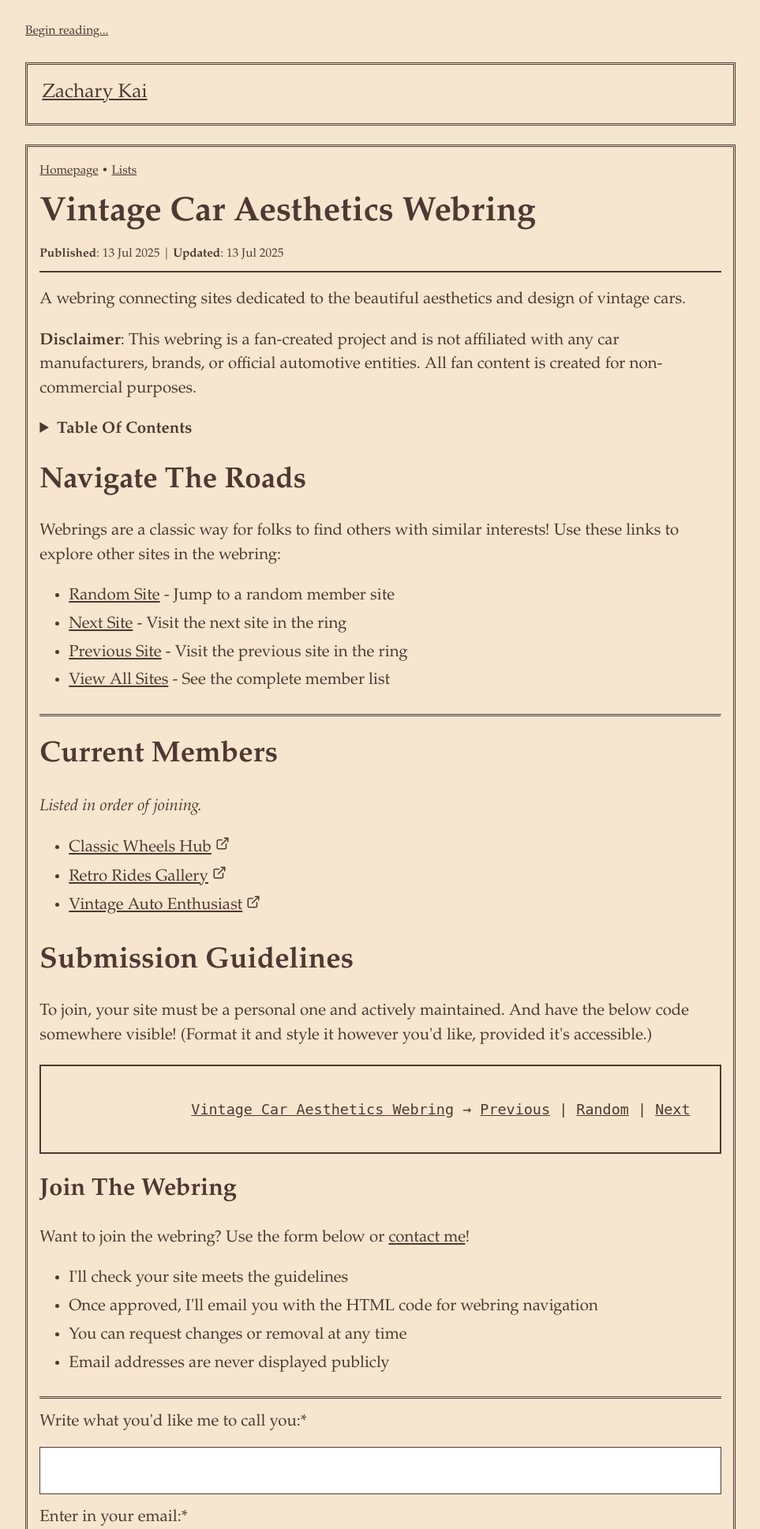
After one commit to zk-codes/site, a PHP site: page /lists/vintagecars.php in a window 1280 px wide. The commit adds this page. Shown: the top 1936 px of the page at 79% size, without its empty margins (158-1121 px from the left). Run offline with PHP 8.4, Linux system fonts and the light colour scheme.

Commit message:
Made a few adjustments.

```diff
--- /dev/null
+++ b/lists/vintagecars.php
@@ -0,0 +1,283 @@
+<?php
+
+error_reporting(E_ALL);
+ini_set('display_errors', 1);
+
+// Webring Members
+
+$sites = [
+    [
+        'id' => 1,
+        'site_name' => 'Classic Wheels Hub',
+        'site_url' => 'https://example.com/classic-wheels/',
+    ],
+    [
+        'id' => 2,
+        'site_name' => 'Retro Rides Gallery',
+        'site_url' => 'https://example.com/retro-rides/',
+    ],
+    [
+        'id' => 3,
+        'site_name' => 'Vintage Auto Enthusiast',
+        'site_url' => 'https://example.com/vintage-auto/',
+    ],
+];
+
+// Find Current Site Index Based On Referrer
+
+function findCurrentSiteIndex($sites, $referrer_url) {
+    if (empty($referrer_url)) {
+        return -1;
+    }
+
+    foreach ($sites as $index => $site) {
+        $site_domain = parse_url($site['site_url'], PHP_URL_HOST);
+        $referrer_domain = parse_url($referrer_url, PHP_URL_HOST);
+
+        if ($site_domain && $referrer_domain) {
+            // Remove www. for comparison
+            $site_domain = preg_replace('/^www\./', '', $site_domain);
+            $referrer_domain = preg_replace('/^www\./', '', $referrer_domain);
+
+            if ($site_domain === $referrer_domain) {
+                return $index;
+            }
+        }
+    }
+
+    return -1;
+}
+
+// Check If It's A Navigation Request
+
+$action = $_GET['action'] ?? null;
+
+if ($action && in_array($action, ['random', 'next', 'prev', 'previous', 'list', 'all'])) {
+
+    // Handle Navigation
+    $referrer = $_SERVER['HTTP_REFERER'] ?? '';
+
+    if (empty($sites)) {
+        header("Location: /");
+        exit;
+    }
+
+    $target_site = null;
+
+    switch ($action) {
+        case 'random':
+            $random_index = array_rand($sites);
+            $target_site = $sites[$random_index];
+            break;
+
+        case 'next':
+            $current_index = findCurrentSiteIndex($sites, $referrer);
+            if ($current_index >= 0) {
+                $next_index = ($current_index + 1) % count($sites);
+                $target_site = $sites[$next_index];
+            } else {
+                $target_site = $sites[0];
+            }
+            break;
+
+        case 'prev':
+        case 'previous':
+            $current_index = findCurrentSiteIndex($sites, $referrer);
+            if ($current_index >= 0) {
+                $prev_index = ($current_index - 1 + count($sites)) % count($sites);
+                $target_site = $sites[$prev_index];
+            } else {
+                $target_site = end($sites);
+            }
+            break;
+
+        case 'list':
+        case 'all':
+            header("Location: /#members");
+            exit;
+    }
+
+    // Redirect To Target Site If Found
+    if ($target_site) {
+        $redirect_url = $target_site['site_url'];
+
+        if (!preg_match('/^https?:\/\//', $redirect_url)) {
+            $redirect_url = 'http://' . $redirect_url;
+        }
+
+        header("Location: " . $redirect_url);
+        exit;
+    } else {
+        header("Location: /");
+        exit;
+    }
+}
+
+// Display the main webring page
+?>
+<!DOCTYPE html>
+<html lang="en-US">
+    <head>
+        <meta charset="utf-8"/>
+        <title>Vintage Car Aesthetics Webring</title>
+        <meta name="viewport" content="width=device-width, initial-scale=1"/>
+        <link rel="shortcut icon" href="/assets/icon.ico" type="image/x-icon"/>
+        <link rel="stylesheet" href="/assets/style.css"/>
+        <link rel="stylesheet" href="/assets/styles/print.css" media="print">
+        <link href="/assets/manifest.json" rel="manifest"/>
+        <link rel="alternate" type="application/rss+xml" title="Vintage Car Aesthetics Webring" href="/assets/rss.xml"/>
+        <link rel="webmention" href="https://webmention.io/zacharykai.net/webmention"/>
+        <link rel="canonical" href="https://zacharykai.net/lists/vintage-cars"/>
+        <meta name="date" content="2025-07-13"/>
+        <meta name="last-modified" content="2025-07-13"/>
+        <meta name="description" content="A webring connecting enthusiasts of vintage car aesthetics and design."/>
+    </head>
+    <body>
+        <p><a href="#top" class="essentials">Begin reading...</a></p>
+        <header><nav><a href="/">Zachary Kai</a></nav></header>
+        <main class="h-entry">
+            <header>
+                <p class="breadcrumbs"><a href="/">Homepage</a> • <a href="/sitemap#lists">Lists</a></p>
+                <h1 class="p-name">Vintage Car Aesthetics Webring</h1>
+                <p class="postmeta">
+                    <strong>Published</strong>: <time class="dt-published" datetime="2025-07-13">13 Jul 2025</time> |
+                    <strong>Updated</strong>: <time class="dt-modified" datetime="2025-07-13">13 Jul 2025</time>
+                </p>
+            </header>
+            <p id="top" class="p-summary">A webring connecting sites dedicated to the beautiful aesthetics and design of vintage cars.</p>
+            <p><strong>Disclaimer</strong>: This webring is a fan-created project and is not affiliated with any car manufacturers, brands, or official automotive entities. All fan content is created for non-commercial purposes.</p>
+            <details>
+                <summary><strong>Table Of Contents</strong></summary>
+                <ul>
+                    <li><a href="#navigate">Navigate The Roads</a></li>
+                    <li><a href="#members">Members</a></li>
+                    <li><a href="#guidelines">Submission Guidelines</a></li>
+                    <li><a href="#join">Join The Webring</a></li>
+                </ul>
+            </details>
+            <h2 id="navigate">Navigate The Roads</h2>
+            <p>Webrings are a classic way for folks to find others with similar interests! Use these links to explore other sites in the webring:</p>
+            <ul>
+                <li><a href="?action=random">Random Site</a> - Jump to a random member site</li>
+                <li><a href="?action=next">Next Site</a> - Visit the next site in the ring</li>
+                <li><a href="?action=prev">Previous Site</a> - Visit the previous site in the ring</li>
+                <li><a href="#members">View All Sites</a> - See the complete member list</li>
+            </ul>
+            <p></p>
+            <hr>
+            <h2 id="members">Current Members</h2>
+            <p><em>Listed in order of joining.</em></p>
+
+            <?php if (empty($sites)): ?>
+                <p>No one yet. Check back soon!</p>
+            <?php else: ?>
+                <ul>
+                    <?php foreach ($sites as $site): ?>
+                    <li><a href="<?php echo htmlspecialchars($site['site_url']); ?>" rel="noopener"><?php echo htmlspecialchars($site['site_name']); ?></a></li>
+                    <?php endforeach; ?>
+                </ul>
+            <?php endif; ?>
+
+            <h2 id="guidelines">Submission Guidelines</h2>
+            <p>To join, your site must be a personal one and actively maintained. And have the below code somewhere visible! (Format it and style it however you'd like, provided it's accessible.)</p>
+            <p><pre><code>
+                <a href="https://zacharykai.net/lists/vintage-cars">Vintage Car Aesthetics Webring</a> &rarr; <a href="https://zacharykai.net/lists/vintage-cars?action=prev">Previous</a> | <a href="https://zacharykai.net/lists/vintage-cars?action=random">Random</a> | <a href="https://zacharykai.net/lists/vintage-cars?action=next">Next</a>
+            </code></pre></p>
+            <h3 id="join">Join The Webring</h3>
+            <p>Want to join the webring? Use the form below or <a href="/hello">contact me</a>!</p>
+            <ul>
+                <li>I'll check your site meets the guidelines</li>
+                <li>Once approved, I'll email you with the HTML code for webring navigation</li>
+                <li>You can request changes or removal at any time</li>
+                <li>Email addresses are never displayed publicly</li>
+            </ul>
+            <form id="submission-form" action="/assets/scripts/submissions.php" method="post">
+                <label for="name">Write what you'd like me to call you:*</label>
+                <br/>
+                <input type="text" id="name" name="name" required/>
+                <br/>
+                <label for="email">Enter in your email:*</label>
+                <br/>
+                <input type="email" id="email" name="email" required/>
+                <br/>
+                <label for="site_name">Type in your site's name:*</label>
+                <br/>
+                <input type="text" id="site_name" name="site_name" required/>
+                <br/>
+                <label for="site_url">Enter your site's URL:*</label>
+                <br/>
+                <input type="url" id="site_url" name="site_url" required/>
+                <br/>
+                <label for="favorite_car_era">Tell me your favorite vintage car era (e.g., "1950s American"):</label>
+                <br/>
+                <input type="text" id="favorite_car_era" name="favorite_car_era"/>
+                <br/>
+                <label for="captcha">Enter this page's title:*</label>
+                <br>
+                <input type="text" id="captcha" name="captcha" required>
+                <br>
+                <input type="hidden" name="form_type" value="vintage-cars">
+                <button type="submit">Join The Road!</button>
+            </form>
+            <p>•--♡--•</p>
+            <section class="essentials">
+                <p><strong>Copy & Share</strong>: <a href="/lists/vintage-cars" class="u-url">zacharykai.net/lists/vintage-cars</a></p>
+                <p><strong>Statistics</strong> &rarr; Word Count: 44 | Reading Time: 0:13</p>
+                <hr>
+                <p>
+                    <strong>Enjoyed This? Support What I Do:</strong>
+                    <a href="/paypal" rel="noopener">PayPal</a> |
+                    <a href="/stripe" rel="noopener">Stripe</a>
+                </p>
+                <hr>
+                <p>
+                    <strong>Reply Via</strong>:
+                    <a href="/contact">Email</a> |
+                    <a href="/guestbook">Guestbook</a> |
+                    <a href="/unoffice-hours">UnOffice Hours</a> |
+                    <a href="/webmention" rel="noopener">Webmention</a>
+                </p>
+                <p>
+                    <strong>Found An Error?</strong>
+                    <a href="/source" rel="noopener">Suggest An Edit</a> |
+                    <a href="/source" rel="noopener">View Source Code</a>
+                </p>
+            </section>
+        </main>
+        <section class="h-card vcard">
+            <section class="h-card-image">
+                <picture>
+                    <source srcset="/assets/zk_icon.webp" type="image/webp">
+                    <img class="u-photo" loading="lazy" src="/assets/zk_icon.png" alt="Zachary Kai's digital drawing: 5 stacked books (blue/teal/green/purple, black spine designs), green plant behind top book, purple heart on either side.">
+                </picture>
+            </section>
+            <section class="h-card-content">
+                <p><strong><a class="u-url u-id p-name" href="https://zacharykai.net" rel="me"><span class="fn">Zachary Kai</span></a></strong> — <span class="p-pronouns">he/him</span> | <a class="u-email email" href="mailto:hi@zacharykai.net" rel="me">hi@zacharykai.net</a></p>
+                <p class="p-note">Zachary Kai is a space fantasy writer, offbeat queer, traveler, zinester, and avowed generalist. The internet is his livelihood and lifeline.</p>
+            </section>
+        </section>
+        <section class="acknowledgement">
+            <h2>Acknowledgement Of Country</h2>
+            <p>I acknowledge the folks whose lands I owe my existence to: the Koori people. The traditional owners, storytellers, and first peoples. This land's been tended and lived alongside for millennia with knowledge passed down through generations. What a legacy. May it prevail.</p>
+        </section>
+        <p><a href="#top" class="essentials">Read again...</a></p>
+        <footer>
+            <p>Est. 2024 ||
+                <a href="/about">About</a> |
+                <a href="/colophon">Accessibility & Colophon</a> |
+                <a href="/changelog">Changelog</a> |
+                <a href="/cv">CV</a> |
+                <a href="/hello">Contact</a> |
+                <a href="/newsletter">Newsletter</a> |
+                <a href="/random">Random</a> |
+                <a href="/assets/rss.xml">RSS</a> |
+                <a href="/sitemap">Sitemap</a>
+            </p>
+            <p class="elsewhere">Elsewhere ||
+                <a href="/github" rel="noopener">Github</a> |
+                <a href="/indieweb" rel="noopener">Indieweb</a> |
+                <a href="/internet-archive" rel="noopener">Internet Archive</a> |
+                <a href="/linkedin" rel="noopener">Linkedin</a></p>
+        </footer>
+    </body>
+</html>
```
Also changed, not shown: tools/wordsearch.php (+78 -43 lines).
